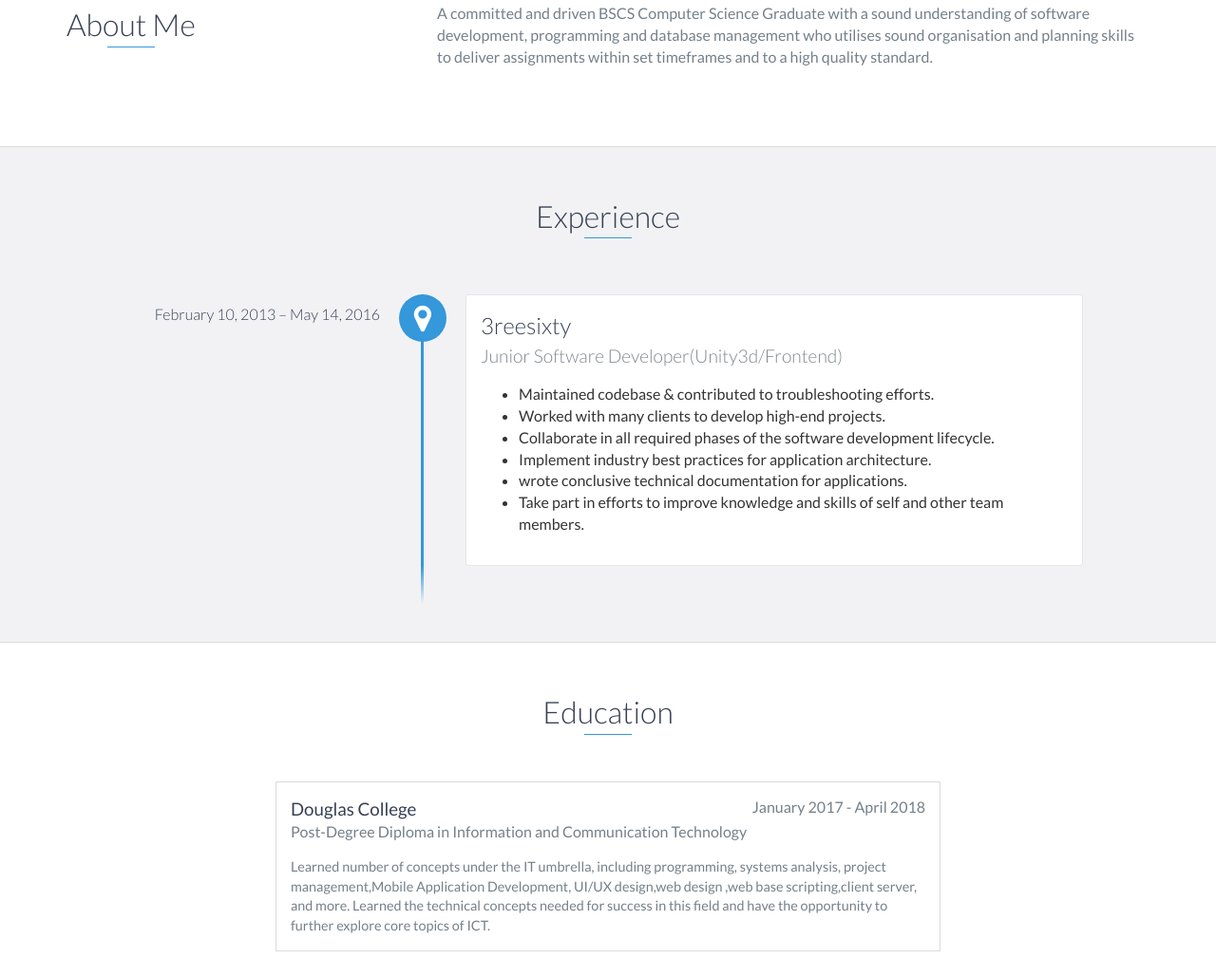
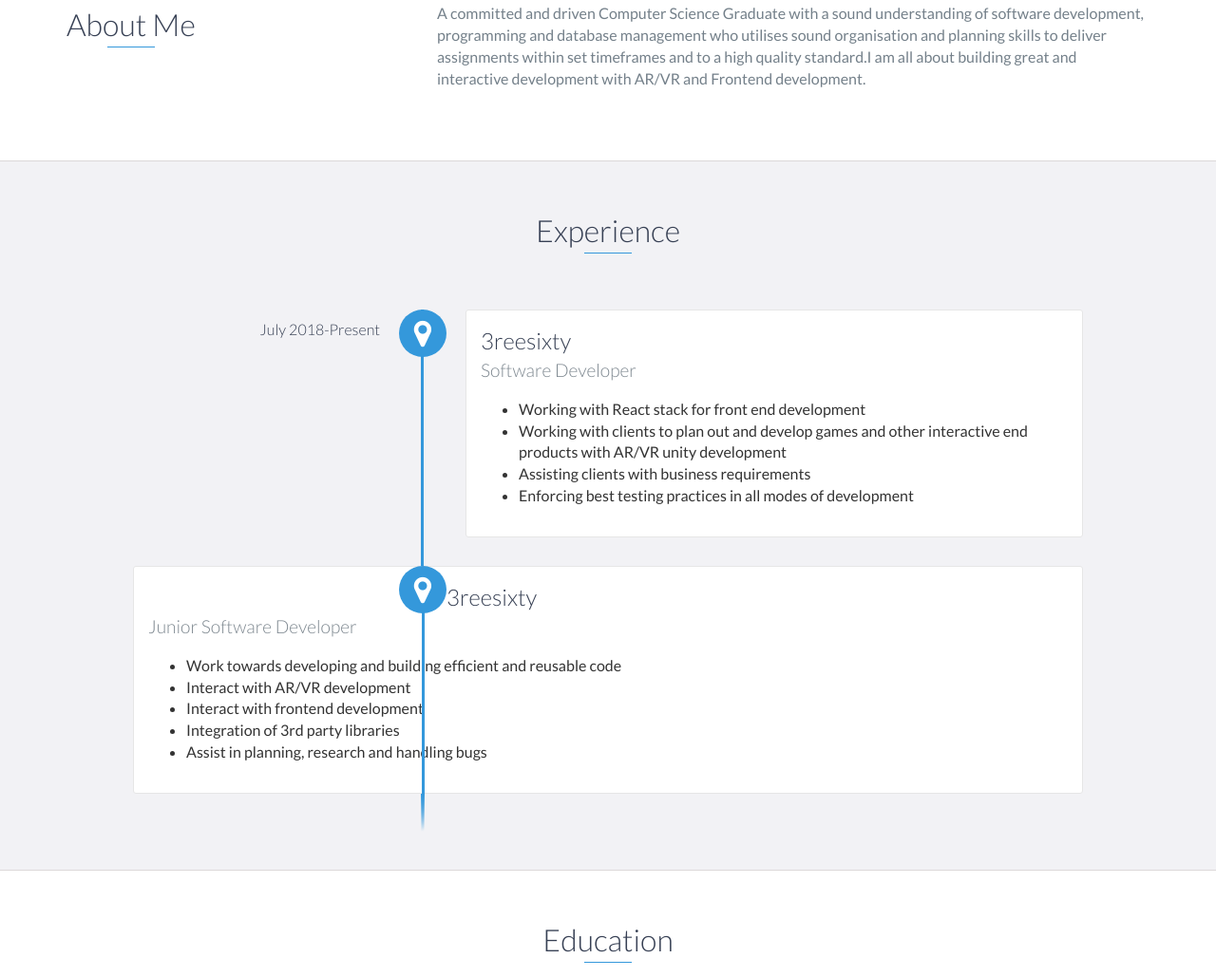
Before and after one commit to CaptainHaider/CaptainHaider.github.io, a website: page index.html in a window 1280 px wide. Shown: the part 872-1901 px from the top of the page at 95% size. Drawn offline with nearby package versions, Linux system fonts and the light colour scheme.

Commit message:
adding expirence

```diff
--- a/index.html
+++ b/index.html
@@ -6,8 +6,8 @@
     <meta http-equiv="X-UA-Compatible" content="IE=edge">
     <meta name="viewport" content="width=device-width, initial-scale=1">
     <title>My Portfolio</title>
-	<link rel="shortcut icon" href="favicon.ico" type="image/x-icon">
-	<link rel="icon" href="favicon.ico" type="image/x-icon">
+    <link rel="shortcut icon" href="favicon.ico" type="image/x-icon">
+    <link rel="icon" href="favicon.ico" type="image/x-icon">
     <link href="https://fonts.googleapis.com/css?family=Lato:300,400,700,900" rel="stylesheet">
     <link rel="stylesheet" href="libs/font-awesome/css/font-awesome.min.css">
     <link href="css/bootstrap.min.css" rel="stylesheet">
@@ -50,7 +50,8 @@
         <div id="lead-content">
             <h1>HAIDER</h1>
             <h2>JUNIOR SOFTWARE DEVELOPER</h2>
-            <a href="https://www.dropbox.com/s/rxdzsoxb1bamk3z/Hassan%20Haider%20-%20Resume.pdf?dl=0"target="_blank" class="btn-rounded-white">Download Resume</a>
+            <a href="https://www.dropbox.com/s/rxdzsoxb1bamk3z/Hassan%20Haider%20-%20Resume.pdf?dl=0" target="_blank"
+                class="btn-rounded-white">Download Resume</a>
         </div>
         <!-- End #lead-content -->
 
@@ -73,7 +74,10 @@
                 </div>
                 <div class="col-md-8">
                     <p>
-                        A committed and driven BSCS Computer Science Graduate with a sound understanding of software development, programming and database management who utilises sound organisation and planning skills to deliver assignments within set timeframes and to a high quality standard.
+                        A committed and driven Computer Science Graduate with a sound understanding of software
+                        development, programming and database management who utilises sound organisation and planning
+                        skills to deliver assignments within set timeframes and to a high quality standard.I am all
+                        about building great and interactive development with AR/VR and Frontend development.
                     </p>
                 </div>
             </div>
@@ -84,35 +88,59 @@
     <div id="experience" class="background-alt">
         <h2 class="heading">Experience</h2>
         <div id="experience-timeline">
-            <div data-date="February 10, 2013 – May 14, 2016">
+            <div data-date="July 2018-Present">
                 <h3>3reesixty</h3>
-                <h4>Junior Software Developer(Unity3d/Frontend) </h4>
+                <h4>Software Developer </h4>
                 <p>
-                    <ul><li>
-                            Maintained codebase & contributed to troubleshooting efforts.
+                    <ul>
+                        <li>
+                            Working with React stack for front end development
                         </li>
                         <li>
-                                Worked with many clients to develop high-end projects.
-                        </li>
-
-                        <li>
-                                Collaborate in all required phases of the software development lifecycle.
+                            Working with clients to plan out and develop games and other interactive end products with
+                            AR/VR unity development
                         </li>
                         <li>
-                                Implement industry best practices for application architecture.
+                            Assisting clients with business requirements
                         </li>
                         <li>
-                                wrote conclusive technical documentation for applications.
+                            Enforcing best testing practices in all modes of development
                         </li>
-                        <li>
-                                Take part in efforts to improve knowledge and skills of self and other team members.
                         </li>
-                    </li>
 
                 </p>
             </div>
 
+            <div id="experience-timeline">
+                <div data-date="February 10, 2013 – May 14, 2016">
+                    <h3>3reesixty</h3>
+                    <h4>Junior Software Developer</h4>
+                    <p>
+                        <ul>
+                            <li>
+                                Work towards developing and building efficient and reusable code
+                            </li>
+                            <li>
+                                Interact with AR/VR development
+                            </li>
 
+                            <li>
+                                Interact with frontend development
+                            </li>
+                            <li>
+                                Integration of 3rd party libraries
+                            </li>
+                            <li>
+                                Assist in planning, research and handling bugs
+                            </li>
+
+                            </li>
+
+                    </p>
+                </div>
+
+
+            </div>
         </div>
     </div>
     <!-- End #experience -->
@@ -126,7 +154,8 @@
             <p>
                 Learned number of concepts under the IT umbrella, including programming, systems analysis,
                 project management,Mobile Application Development,
-                UI/UX design,web design ,web base scripting,client server, and more. Learned the technical concepts needed for success in this field and have the opportunity to further explore core topics of ICT.
+                UI/UX design,web design ,web base scripting,client server, and more. Learned the technical concepts
+                needed for success in this field and have the opportunity to further explore core topics of ICT.
             </p>
         </div>
         <!-- End .education-block -->
@@ -166,15 +195,17 @@
             <div class="row">
                 <div class="project shadow-large">
                     <div class="project-image">
-                        <img src="images/inshackle.jpg"height="250px" width="300px" />
+                        <img src="images/inshackle.jpg" height="250px" width="300px" />
                     </div>
                     <!-- End .project-image -->
                     <div class="project-info">
                         <h3>Inshackle</h3>
                         <p>
-                            Stuck inside prison of his mind, max lost everything to road accident. Trying to find way back to life from medically induced coma. Unity based desktop game.
+                            Stuck inside prison of his mind, max lost everything to road accident. Trying to find way
+                            back to life from medically induced coma. Unity based desktop game.
                         </p>
-                        <a href="https://www.dropbox.com/sh/ibx8nmbswl76n3g/AAAVctkYvywEGzwvJmBfV8dea?dl=0">View Project</a>
+                        <a href="https://www.dropbox.com/sh/ibx8nmbswl76n3g/AAAVctkYvywEGzwvJmBfV8dea?dl=0">View
+                            Project</a>
                     </div>
                     <!-- End .project-info -->
                 </div>
@@ -182,13 +213,14 @@
 
                 <div class="project shadow-large">
                     <div class="project-image">
-                        <img src="images/robokiller.png"height="250px" width="300px" />
+                        <img src="images/robokiller.png" height="250px" width="300px" />
                     </div>
                     <!-- End .project-image -->
                     <div class="project-info">
                         <h3>Android war</h3>
                         <p>
-                            Android robot awaken, saving office from robot spiders and bunnies. Android based unity game with touch control and UI joystick
+                            Android robot awaken, saving office from robot spiders and bunnies. Android based unity game
+                            with touch control and UI joystick
                         </p>
                         <a href="https://github.com/CaptainHaider/unityandroidkillerrobot">View Project</a>
                     </div>
@@ -197,13 +229,15 @@
 
                 <div class="project shadow-large">
                     <div class="project-image">
-                        <img src="images/inventoryMS.jpg"height="250px" width="300px" />
+                        <img src="images/inventoryMS.jpg" height="250px" width="300px" />
                     </div>
                     <!-- End .project-image -->
                     <div class="project-info">
                         <h3>Inventory management system</h3>
                         <p>
-                            It is a computer-based system for tracking inventory levels, orders, sales and deliveries. It can also be used in the manufacturing industry to create a work order, bill of materials and other production-related documents. Using power of C# and microsoft SQL
+                            It is a computer-based system for tracking inventory levels, orders, sales and deliveries.
+                            It can also be used in the manufacturing industry to create a work order, bill of materials
+                            and other production-related documents. Using power of C# and microsoft SQL
                         </p>
                         <a href="https://github.com/CaptainHaider/Inventory-Management-System">View Project</a>
                     </div>
@@ -212,13 +246,14 @@
 
                 <div class="project shadow-large">
                     <div class="project-image">
-                        <img src="images/ecommerce.jpg"height="250px" width="300px" />
+                        <img src="images/ecommerce.jpg" height="250px" width="300px" />
                     </div>
                     <!-- End .project-image -->
                     <div class="project-info">
                         <h3>Ecommerce website application</h3>
                         <p>
-                            Revolutionary Ecommerce website with the latest cutting edge technology, made with Node.js, MongoDB, PassportJS.
+                            Revolutionary Ecommerce website with the latest cutting edge technology, made with Node.js,
+                            MongoDB, PassportJS.
                         </p>
                         <a href="https://github.com/CaptainHaider/Inventory-Management-System">View Project</a>
                     </div>
@@ -289,10 +324,12 @@
                 <div class="col-sm-5 social">
                     <ul>
                         <li>
-                            <a href="https://github.com/CaptainHaider?tab=repositories" target="_blank"><i class="fa fa-github" aria-hidden="true"></i></a>
+                            <a href="https://github.com/CaptainHaider?tab=repositories" target="_blank"><i
+                                    class="fa fa-github" aria-hidden="true"></i></a>
                         </li>
                         <li>
-                            <a href="https://plus.google.com/" target="_blank"><i class="fa fa-google-plus" aria-hidden="true"></i></a>
+                            <a href="https://plus.google.com/" target="_blank"><i class="fa fa-google-plus"
+                                    aria-hidden="true"></i></a>
                         </li>
                     </ul>
                 </div>
```
